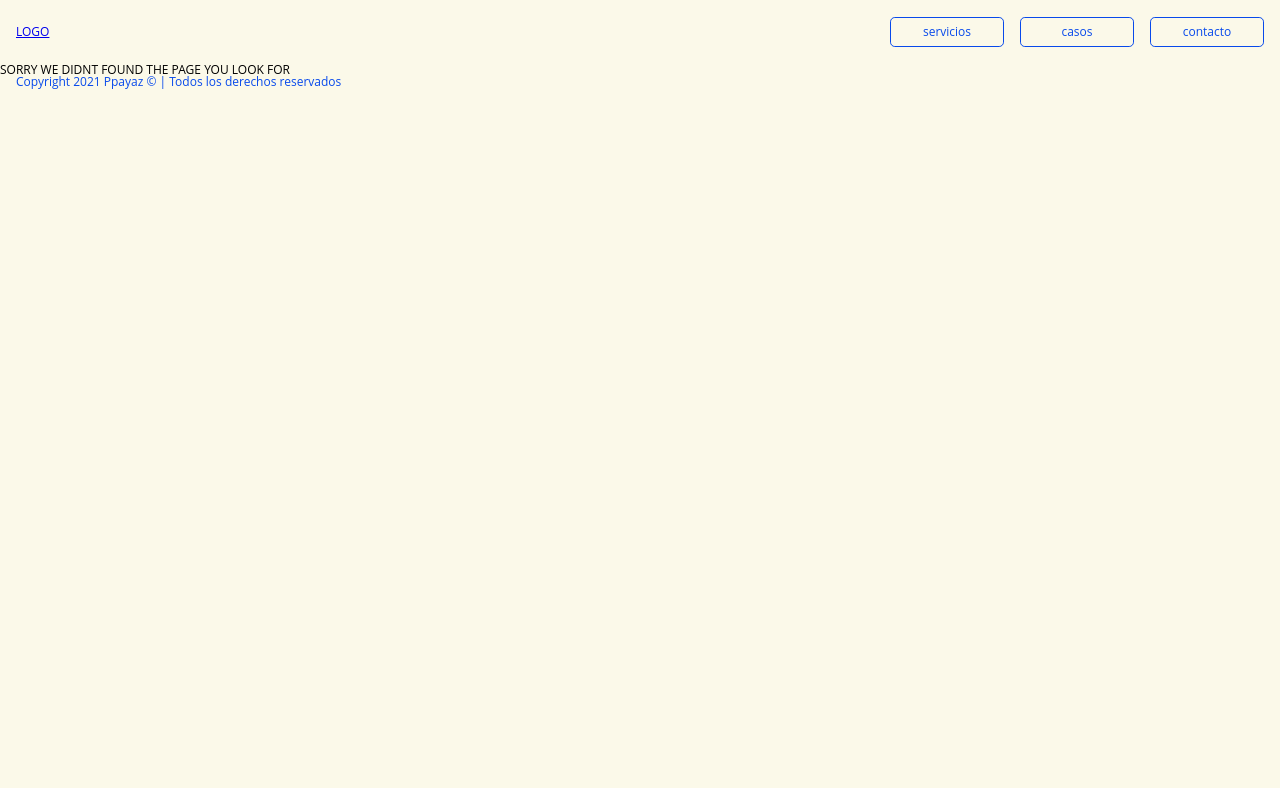
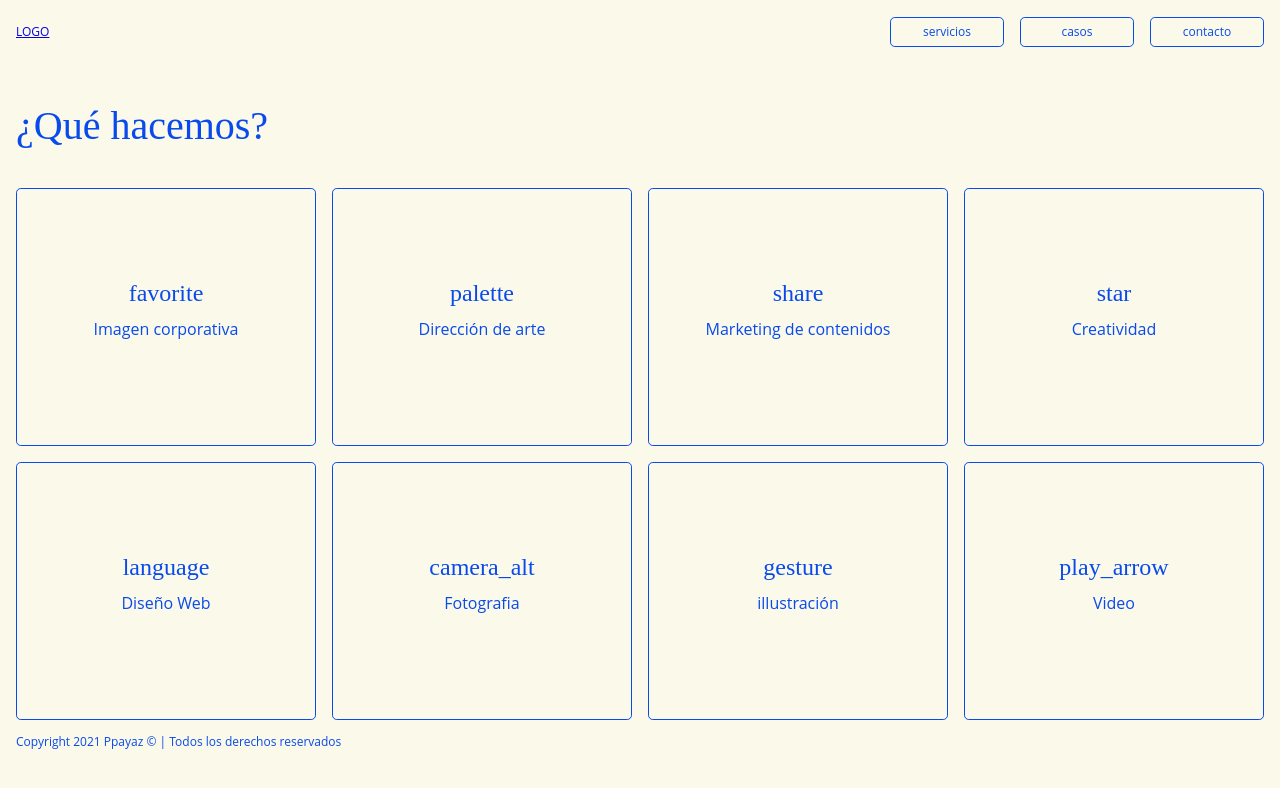
Before and after one commit to Isynopoulos1/ppayaz_2.0, a React (Create React App) app in the folder client/: page /servicios in a window 1280 px wide. Shown: the top 788 px of the page. Built offline with nearby package versions, Linux system fonts and the light colour scheme.

Commit message:
Mapping services

```diff
--- /dev/null
+++ b/client/src/assets/data/index.js
@@ -0,0 +1,44 @@
+export const services = [
+  {
+    icon: "favorite",
+    title: "Imagen corporativa",
+    description: "Si, hacemos “logos”, desde cero y también, hacemos re diseños."
+  },
+  {
+    icon: "palette",
+    title: "Dirección de arte",
+    description: "Diseño gráfico profesional. No uses Canva por favor."
+  },
+  {
+    icon: "share",
+    title: "Marketing de contenidos",
+    description: "Creamos una estrategia en redes sociales que construya una personalidad para tu marca.."
+  },
+  {
+    icon: "star",
+    title: "Creatividad",
+    description: "Buscamos soluciones creativas para proyectos de diferente naturaleza. Resolvemos briefs al estilo agencia."
+  },
+  {
+    icon: "language",
+    title: "Diseño Web",
+    description: "Si no estás en internet, entonces algo estás haciendo mal."
+  },
+  {
+    icon: "camera_alt",
+    title: "Fotografia",
+    description: "Shooting para tu marca, producto o servicio. Nada de selfies."
+  },
+  {
+    icon: "gesture",
+    title: "illustración",
+    description: "Algunas veces las imágenes nos ayudan a vender mejor nuestras ideas."
+  },
+  {
+    icon: "play_arrow",
+    title: "Video",
+    description: "Creamos piezas audiovisuales de alto impacto. Nada de videos promocionales aburridos."
+  }
+]
+
+export const cases = [{ href: "/caso_doctou", src: "HARMONEY.png", alt: "" }]
--- a/client/src/components/App.js
+++ b/client/src/components/App.js
@@ -6,6 +6,8 @@ import { Switch, Route } from "react-router-dom"
 import Home from "./pages/Home"
 import Contact from "./pages/Contact"
 import Error404 from "./pages/Error404"
+import Cases from "./pages/Cases"
+import Services from "./pages/Services"
 
 // IMPORT COMPONENTS
 import Header from "./layout/Header"
@@ -16,13 +18,14 @@ import "../styles/layout/reset.css"
 import "../styles/layout/main.css"
 
 const App = ({ history }) => {
-  console.log(history)
   return (
     <>
       <Header />
       <Switch>
         <Route exact path="/" component={Home} />
-        <Route exact path="/contact" component={Contact} />
+        <Route exact path="/contacto" component={Contact} />
+        <Route exact path="/casos" component={Cases} />
+        <Route exact path="/servicios" component={Services} />
         <Route exact component={Error404} />
       </Switch>
       <Footer />
--- a/client/src/components/layout/Header.js
+++ b/client/src/components/layout/Header.js
@@ -12,7 +12,7 @@ const Header = () => {
         <nav className="nav-main" id="nav-main">
           <Link to="/servicios">servicios</Link>
           <Link to="/casos">casos</Link>
-          <Link to="/contact">contacto</Link>
+          <Link to="/contacto">contacto</Link>
         </nav>
         <svg className="nav-mobile" id="nav-mobile" height="24" viewBox="0 0 24 24" width="24">
           <path d="M0 0h24v24H0z" fill="none" />
--- /dev/null
+++ b/client/src/components/pages/Cases.js
@@ -0,0 +1,7 @@
+import React from "react"
+
+const Cases = () => {
+  return <main>ARE THOSE CASES ???? </main>
+}
+
+export default Cases
--- /dev/null
+++ b/client/src/components/pages/Services.js
@@ -0,0 +1,34 @@
+import React from "react"
+
+// IMPORT STYLING
+import "../../styles/components/servicios.css"
+
+// IMPORT DATA
+import { services } from "../../assets/data"
+
+const Services = () => {
+  // RENDER FUNCTIONS
+  const renderServices = () => {
+    return services.map((service, i) => (
+      <article key={i}>
+        <i>{service.icon}</i>
+        <h3>{service.title}</h3>
+        <p>{service.description}</p>
+      </article>
+    ))
+  }
+
+  // MAIN RENDER
+  return (
+    <main>
+      <section className="servicios">
+        <div className="container">
+          <h2>¿Qué hacemos?</h2>
+          <div className="servicios-content">{renderServices()}</div>
+        </div>
+      </section>
+    </main>
+  )
+}
+
+export default Services
```
